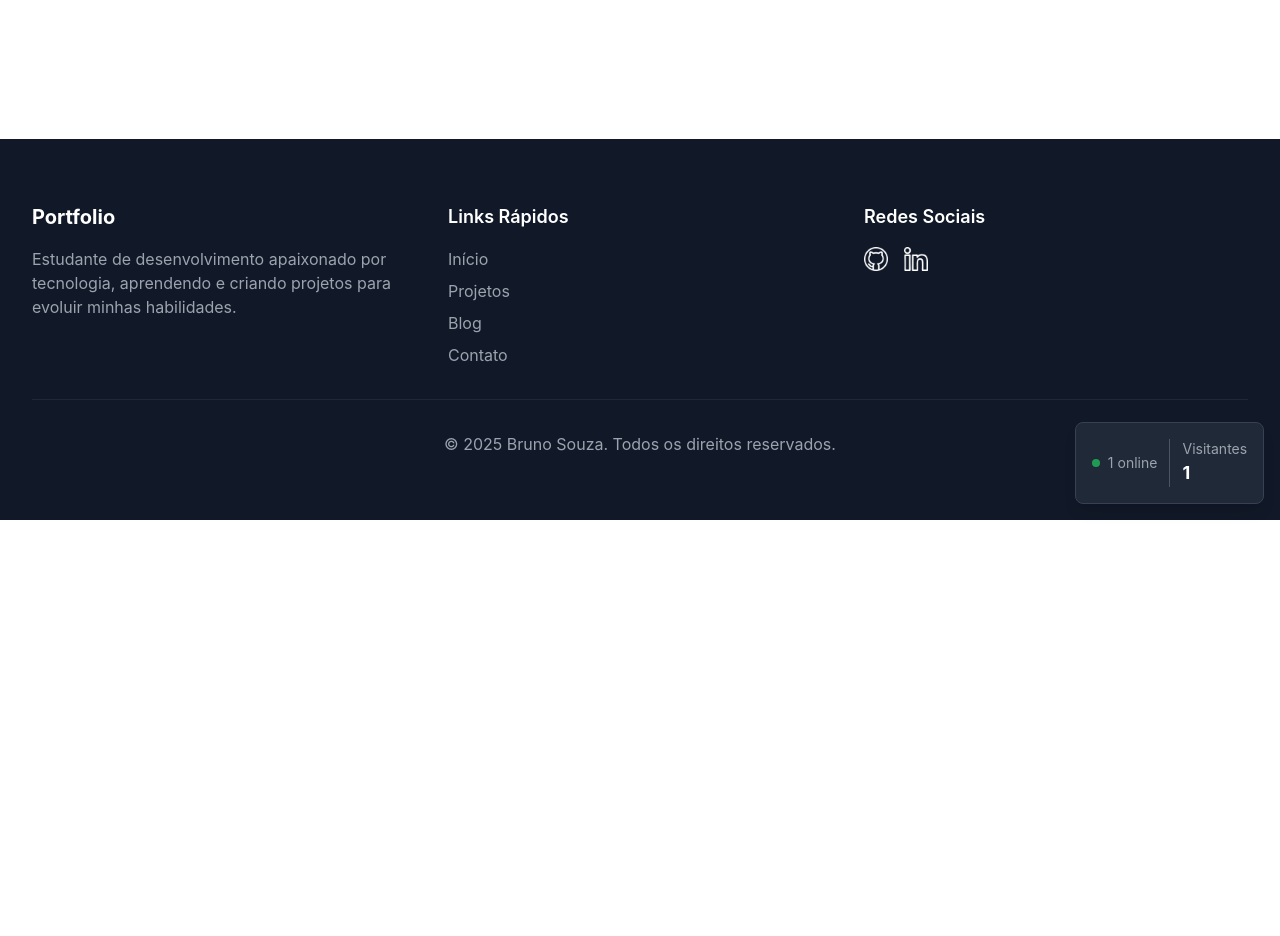
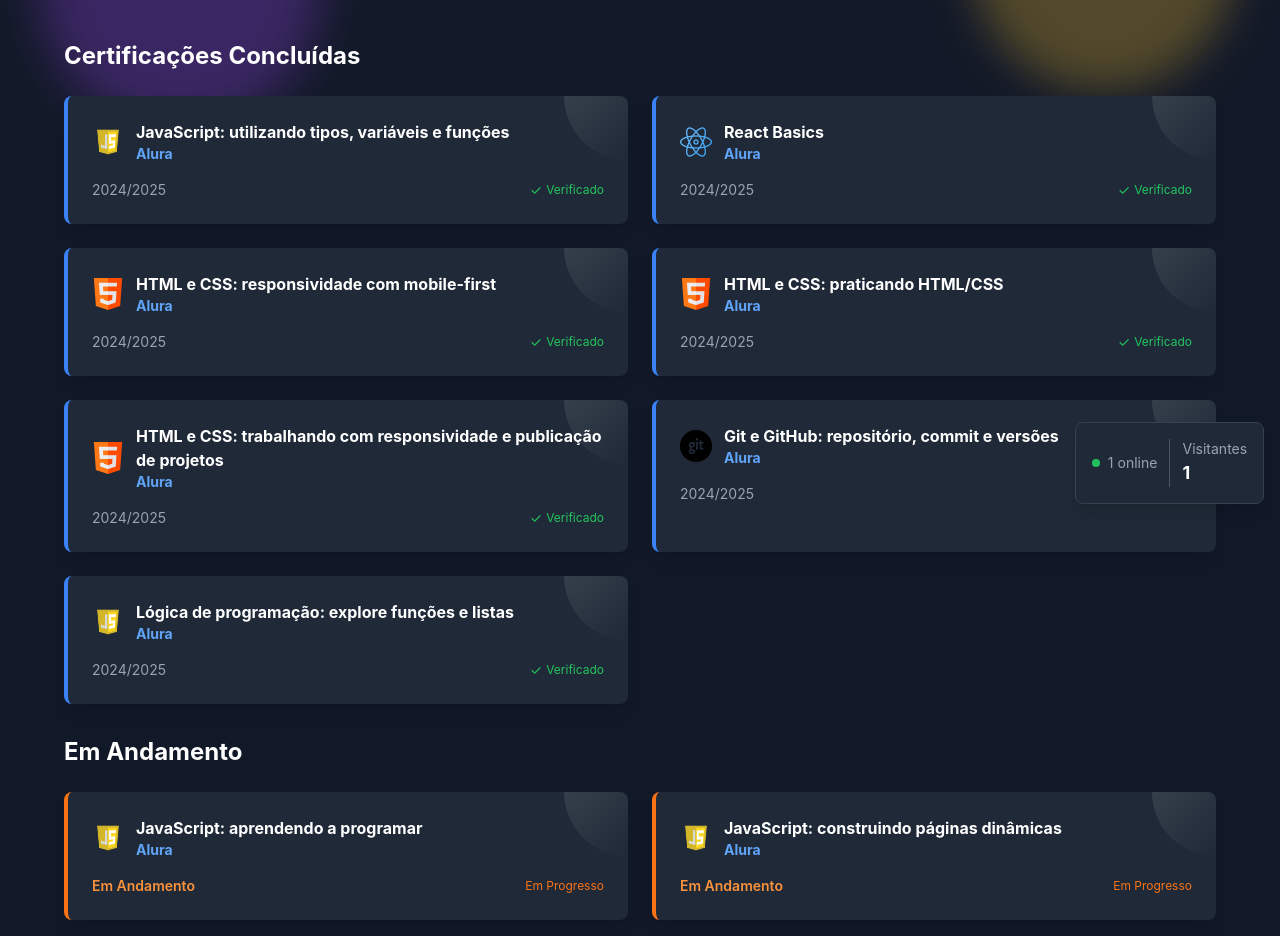
Before and after one commit to Brun05ouza/portifolio-fixed, a React (Vite) app: page /certificacoes in a window 1280 px wide. Shown: the part 280-1216 px from the top of the page. Before the commit the page ends 800 px from the top, so only its background shows below. Built offline with nearby package versions, Linux system fonts and the light colour scheme.

Commit message:
Adicionado projeto Jogo do Número Secreto ao portfólio

```diff
--- a/src/App.jsx
+++ b/src/App.jsx
@@ -7,6 +7,7 @@
 import Blog from './pages/Blog'
 import Contact from './pages/Contact'
 import DashboardPage from './pages/Dashboard'
+import CertificationsPage from './pages/Certifications'
 import NotificationToast from './components/NotificationToast'
 import ScrollProgress from './components/ScrollProgress'
 import VisitorCounter from './components/VisitorCounter'
@@ -40,6 +41,7 @@
           <Route path="/dashboard" element={<DashboardPage />} />
           <Route path="/blog" element={<Blog />} />
           <Route path="/contato" element={<Contact />} />
+          <Route path="/certificacoes" element={<CertificationsPage />} />
         </Routes>
         <NotificationToast
           notifications={notifications}
--- a/src/components/Certifications.jsx
+++ b/src/components/Certifications.jsx
@@ -1,6 +1,6 @@
 import { motion } from 'framer-motion';
 
-const Certifications = () => {
+const Certifications = ({ showAll = false }) => {
   const certifications = [
     {
       name: 'JavaScript: utilizando tipos, variáveis e funções',
@@ -49,12 +49,77 @@
       badgeImage: '/assets/git.png',
       color: 'bg-purple-500',
       verified: true
+    },
+    {
+      name: 'Lógica de programação: explore funções e listas',
+      issuer: 'Alura',
+      date: '2024/2025',
+      badgeImage: '/assets/javascript.png',
+      color: 'bg-yellow-500',
+      verified: true,
+      status: 'completed'
     }
   ];
 
+  const certificationsInProgress = [
+    {
+      name: 'JavaScript: aprendendo a programar',
+      issuer: 'Alura',
+      date: 'Em Andamento',
+      badgeImage: '/assets/javascript.png',
+      color: 'bg-yellow-500',
+      verified: false,
+      status: 'in-progress'
+    },
+    {
+      name: 'JavaScript: construindo páginas dinâmicas',
+      issuer: 'Alura',
+      date: 'Em Andamento',
+      badgeImage: '/assets/javascript.png',
+      color: 'bg-yellow-500',
+      verified: false,
+      status: 'in-progress'
+    }
+  ];
+
+  const formations = [
+    {
+      name: 'Explore React com JavaScript',
+      issuer: 'Alura',
+      date: 'Em Andamento',
+      badgeImage: '/assets/react.png',
+      color: 'bg-blue-500',
+      verified: false,
+      status: 'in-progress',
+      type: 'formation'
+    },
+    {
+      name: 'Criando uma aplicação acessível com JavaScript, Emotion e React Router',
+      issuer: 'Alura',
+      date: 'Em Andamento',
+      badgeImage: '/assets/react.png',
+      color: 'bg-blue-500',
+      verified: false,
+      status: 'in-progress',
+      type: 'formation'
+    }
+  ];
+
+  const displayCertifications = showAll ? certifications : certifications.slice(0, -3);
+  const displayInProgress = showAll ? certificationsInProgress : [];
+  const displayFormations = showAll ? formations : [];
+
   return (
-    <div className="grid grid-cols-1 md:grid-cols-2 gap-6">
-      {certifications.map((cert, index) => (
+    <div className="space-y-8">
+      {/* Certificações Concluídas */}
+      <div>
+        {showAll && (
+          <h3 className="text-2xl font-bold text-gray-900 dark:text-white mb-6">
+            Certificações Concluídas
+          </h3>
+        )}
+        <div className="grid grid-cols-1 md:grid-cols-2 gap-6">
+          {displayCertifications.map((cert, index) => (
         <motion.div
           key={cert.name}
           initial={{ opacity: 0, scale: 0.9 }}
@@ -101,8 +166,127 @@
 
           {/* Efeito de brilho */}
           <div className="absolute top-0 right-0 w-16 h-16 bg-gradient-to-br from-white/10 to-transparent rounded-bl-full"></div>
-        </motion.div>
-      ))}
+          </motion.div>
+          ))}
+        </div>
+      </div>
+
+      {/* Certificações Em Andamento */}
+      {showAll && displayInProgress.length > 0 && (
+        <div>
+          <h3 className="text-2xl font-bold text-gray-900 dark:text-white mb-6">
+            Em Andamento
+          </h3>
+          <div className="grid grid-cols-1 md:grid-cols-2 gap-6">
+            {displayInProgress.map((cert, index) => (
+              <motion.div
+                key={cert.name}
+                initial={{ opacity: 0, scale: 0.9 }}
+                whileInView={{ opacity: 1, scale: 1 }}
+                whileHover={{ scale: 1.05 }}
+                transition={{ delay: index * 0.1 }}
+                className="bg-white dark:bg-gray-800 rounded-lg p-6 shadow-lg border-l-4 border-orange-500 relative overflow-hidden opacity-80"
+              >
+                <div className="flex items-start justify-between">
+                  <div className="flex-1">
+                    <div className="flex items-center space-x-3 mb-2">
+                      {cert.badgeImage ? (
+                        <img
+                          src={cert.badgeImage}
+                          alt={cert.name}
+                          className="w-8 h-8 object-contain"
+                        />
+                      ) : (
+                        <span className="text-2xl">{cert.badge}</span>
+                      )}
+                      <div>
+                        <h3 className="font-bold text-gray-900 dark:text-white">
+                          {cert.name}
+                        </h3>
+                        <p className="text-sm font-bold text-blue-600 dark:text-blue-400">
+                          {cert.issuer}
+                        </p>
+                      </div>
+                    </div>
+
+                    <div className="flex items-center justify-between mt-4">
+                      <span className="text-sm text-orange-600 dark:text-orange-400 font-semibold">
+                        {cert.date}
+                      </span>
+                      <div className="flex items-center space-x-1 text-orange-500">
+                        <span className="text-xs">Em Progresso</span>
+                      </div>
+                    </div>
+                  </div>
+                </div>
+
+                <div className="absolute top-0 right-0 w-16 h-16 bg-gradient-to-br from-white/10 to-transparent rounded-bl-full"></div>
+              </motion.div>
+            ))}
+          </div>
+        </div>
+      )}
+
+      {/* Formações */}
+      {showAll && displayFormations.length > 0 && (
+        <div>
+          <h3 className="text-2xl font-bold text-gray-900 dark:text-white mb-6">
+            Formações
+          </h3>
+          <div className="grid grid-cols-1 gap-6">
+            {displayFormations.map((cert, index) => (
+              <motion.div
+                key={cert.name}
+                initial={{ opacity: 0, scale: 0.9 }}
+                whileInView={{ opacity: 1, scale: 1 }}
+                whileHover={{ scale: 1.02 }}
+                transition={{ delay: index * 0.1 }}
+                className="bg-white dark:bg-gray-800 rounded-lg p-6 shadow-lg border-l-4 border-purple-500 relative overflow-hidden opacity-80"
+              >
+                <div className="flex items-start justify-between">
+                  <div className="flex-1">
+                    <div className="flex items-center space-x-3 mb-2">
+                      {cert.badgeImage ? (
+                        <img
+                          src={cert.badgeImage}
+                          alt={cert.name}
+                          className="w-10 h-10 object-contain"
+                        />
+                      ) : (
+                        <span className="text-2xl">{cert.badge}</span>
+                      )}
+                      <div>
+                        <div className="flex items-center gap-2 mb-1">
+                          <span className="text-xs bg-purple-100 dark:bg-purple-900 text-purple-800 dark:text-purple-200 px-2 py-1 rounded-full font-semibold">
+                            FORMAÇÃO
+                          </span>
+                        </div>
+                        <h3 className="font-bold text-gray-900 dark:text-white text-lg">
+                          {cert.name}
+                        </h3>
+                        <p className="text-sm font-bold text-blue-600 dark:text-blue-400">
+                          {cert.issuer}
+                        </p>
+                      </div>
+                    </div>
+
+                    <div className="flex items-center justify-between mt-4">
+                      <span className="text-sm text-purple-600 dark:text-purple-400 font-semibold">
+                        {cert.date}
+                      </span>
+                      <div className="flex items-center space-x-1 text-purple-500">
+                        <span className="text-xs">Em Progresso</span>
+                      </div>
+                    </div>
+                  </div>
+                </div>
+
+                <div className="absolute top-0 right-0 w-16 h-16 bg-gradient-to-br from-white/10 to-transparent rounded-bl-full"></div>
+              </motion.div>
+            ))}
+          </div>
+        </div>
+      )}
     </div>
   );
 };
--- a/src/components/Header.jsx
+++ b/src/components/Header.jsx
@@ -11,6 +11,7 @@
   const navigation = [
     { name: 'Início', href: '/' },
     { name: 'Projetos', href: '/projetos' },
+    { name: 'Certificados', href: '/certificacoes' },
     { name: 'Dashboard', href: '/dashboard' },
     { name: 'Blog', href: '/blog' },
     { name: 'Contato', href: '/contato' },
--- a/src/components/LiveStats.jsx
+++ b/src/components/LiveStats.jsx
@@ -71,7 +71,7 @@
               <img
                 src={stat.iconImage}
                 alt={stat.label}
-                className="w-8 h-8 mx-auto object-contain"
+                className="w-8 h-8 mx-auto object-contain dark:filter dark:invert"
               />
             ) : (
               stat.icon
--- /dev/null
+++ b/src/pages/Certifications.jsx
@@ -0,0 +1,34 @@
+import { motion } from 'framer-motion';
+import Certifications from '../components/Certifications';
+import AnimatedBackground from '../components/AnimatedBackground';
+
+const CertificationsPage = () => {
+  return (
+    <AnimatedBackground className="section-padding bg-gray-50 dark:bg-gray-900">
+      <div className="container-custom">
+        <motion.div
+          initial={{ opacity: 0, y: 30 }}
+          animate={{ opacity: 1, y: 0 }}
+          className="text-center mb-12"
+        >
+          <h1 className="text-4xl md:text-5xl font-bold text-gray-900 dark:text-white mb-6">
+            Minhas Certificações
+          </h1>
+          <p className="text-xl text-gray-600 dark:text-gray-400 max-w-3xl mx-auto">
+            Cursos e certificações que comprovam meu aprendizado e evolução na área de tecnologia
+          </p>
+        </motion.div>
+
+        <motion.div
+          initial={{ opacity: 0, y: 20 }}
+          animate={{ opacity: 1, y: 0 }}
+          transition={{ delay: 0.2 }}
+        >
+          <Certifications showAll={true} />
+        </motion.div>
+      </div>
+    </AnimatedBackground>
+  );
+};
+
+export default CertificationsPage;
--- a/src/pages/Home.jsx
+++ b/src/pages/Home.jsx
@@ -158,6 +158,15 @@
                 Certificações
               </h3>
               <Certifications />
+              <div className="mt-8 text-center lg:text-left">
+                <Link
+                  to="/certificacoes"
+                  className="inline-flex items-center gap-2 bg-blue-600 hover:bg-blue-700 text-white font-medium py-3 px-6 rounded-lg transition-colors duration-200"
+                >
+                  Ver Todos os Certificados
+                  <span>→</span>
+                </Link>
+              </div>
             </div>
           </div>
 
--- a/src/pages/Projects.jsx
+++ b/src/pages/Projects.jsx
@@ -93,6 +93,17 @@
       demo: null,
       github: 'https://github.com/Brun05ouza/LUX-site-de-moda-masculina',
       category: 'Web',
+      featured: true
+    },
+    {
+      id: 9,
+      title: 'Jogo do Número Secreto',
+      description: 'Jogo interativo desenvolvido em JavaScript puro onde o jogador deve adivinhar o número secreto com dicas e sistema de pontuação.',
+      image: 'https://opengraph.githubassets.com/1/Brun05ouza/jogo-do-numero-secreto',
+      tags: ['JavaScript', 'HTML', 'CSS', 'Game'],
+      demo: 'https://jogo-do-numero-secreto-amber-delta.vercel.app/',
+      github: 'https://github.com/Brun05ouza/jogo-do-numero-secreto',
+      category: 'Game',
       featured: true
     }
   ]
```
Also changed, not shown: public/assets/relogio.png.
